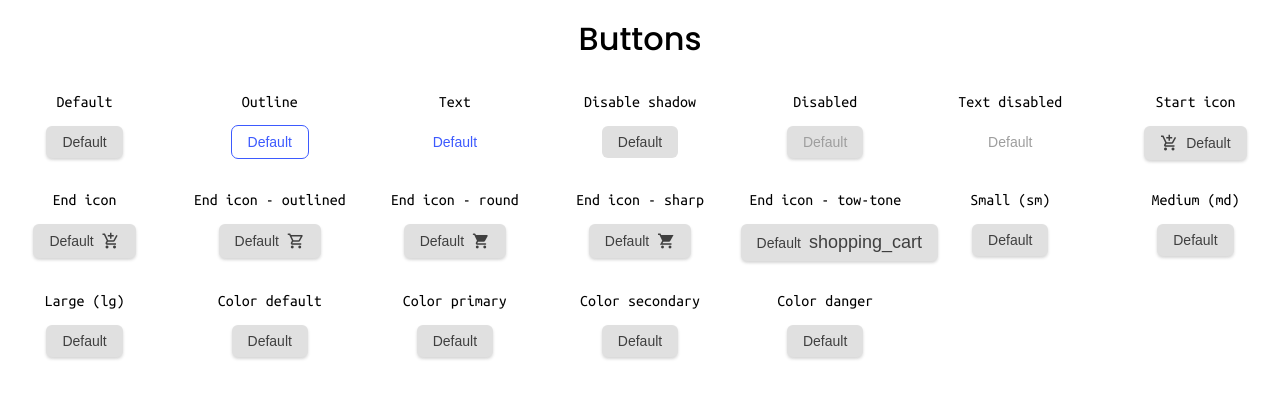
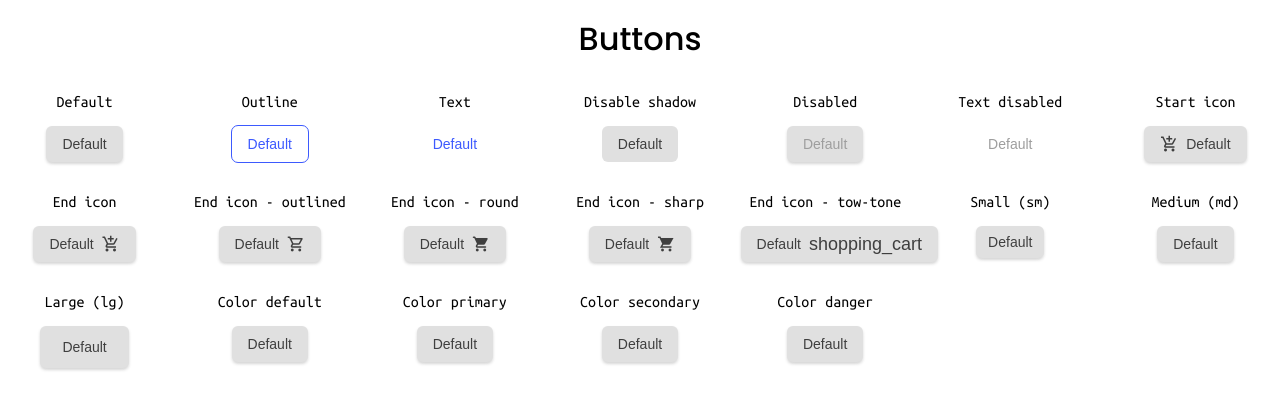
Before and after one commit to Hdoc1509/dev-challenges, a React (Vite) app in the folder 01-button-component/: page / in a window 1280 px wide. Shown: the top 410 px of the page. Built offline with nearby package versions, Linux system fonts and the light colour scheme.

Commit message:
feat(01-button-component): add support for different button sizes

```diff
--- a/01-button-component/src/App.tsx
+++ b/01-button-component/src/App.tsx
@@ -49,13 +49,13 @@ function App() {
             <Button endIcon={buttonIcon} iconStyle="two-tone" />
           </ButtonVariant>
           <ButtonVariant name="Small (sm)">
-            <Button />
+            <Button size="sm" />
           </ButtonVariant>
           <ButtonVariant name="Medium (md)">
-            <Button />
+            <Button size="md" />
           </ButtonVariant>
           <ButtonVariant name="Large (lg)">
-            <Button />
+            <Button size="lg" />
           </ButtonVariant>
           <ButtonVariant name="Color default">
             <Button />
--- a/01-button-component/src/components/Button.scss
+++ b/01-button-component/src/components/Button.scss
@@ -13,6 +13,7 @@
 .btn {
   background-color: #e0e0e0;
   color: #3f3f3f;
+  padding: var(--padding-y) calc(var(--padding-y) * 2);
 
   &:hover:enabled,
   &:focus:enabled {
@@ -53,6 +54,21 @@
   box-shadow: none;
 }
 
+.btn--sm {
+  --padding-y: 6px;
+  height: 32px;
+}
+
+.btn--md {
+  --padding-y: 8px;
+  height: 36px;
+}
+
+.btn--lg {
+  --padding-y: 11px;
+  height: 42px;
+}
+
 [class*="material-icons"] {
   &.md-18 {
     font-size: 18px;
--- a/01-button-component/src/components/Button.tsx
+++ b/01-button-component/src/components/Button.tsx
@@ -8,6 +8,7 @@ type Props = {
   startIcon?: string;
   endIcon?: string;
   iconStyle?: "outlined" | "round" | "sharp" | "two-tone";
+  size?: "sm" | "md" | "lg";
 };
 
 export const Button = ({
@@ -17,10 +18,12 @@ export const Button = ({
   startIcon,
   endIcon,
   iconStyle,
+  size = "md",
 }: Props) => {
   const btnClass = classNames("btn", {
     [`btn--${variant}`]: variant !== undefined,
     ["btn--no-shadow"]: disableShadow,
+    [`btn--${size}`]: size !== undefined,
   });
   const iconClass = classNames("md-18", {
     ["material-icons"]: iconStyle === undefined,
```
Also changed, not shown: 1 other file (tests, documents, lock files or other folders).
